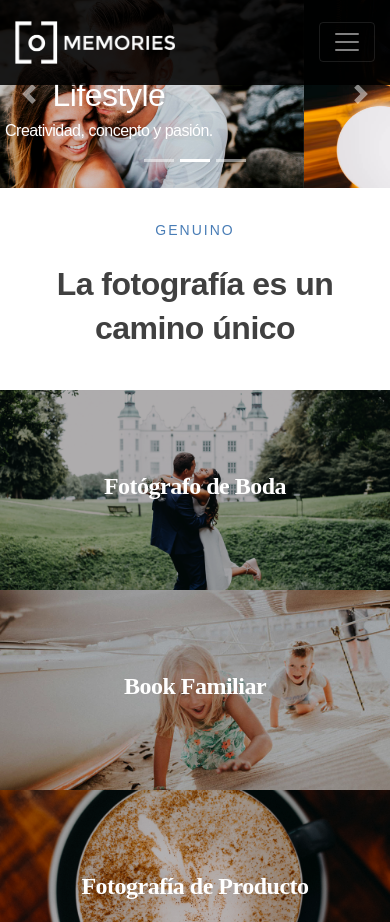
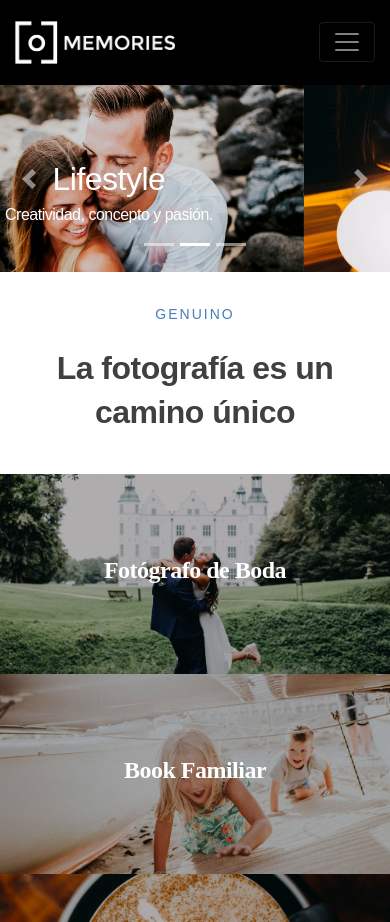
Before and after one commit to javierdavidmillan/4taEntregaFinal, a website: page index.html in a window 390 px wide. Shown: the top 922 px of the page. Drawn offline with nearby package versions, Linux system fonts and the light colour scheme.

Commit message:
headear mobile fixed

```diff
--- a/scss/layout/_header.scss
+++ b/scss/layout/_header.scss
@@ -67,7 +67,17 @@ nav{
 }
 
 // Small devices (landscape phones, 576px and up)
-@media (min-width: 576px) {
+@media (max-width: 767px) {
+    .header {
+        background-color: rgba(0, 0, 0, 1);
+        position: relative;
+        top: 0;
+        // width: 100%;
+        z-index: 2000;
+        padding-top: 0.3rem;
+        padding-bottom: 0.3rem;
+    }
+
     .nav-link {
         font-family: 'Montserrat';
         text-decoration: none;
@@ -77,7 +87,7 @@ nav{
         margin-left: 0;
         margin-right: 0;
         transition: color 300ms;
-        border-top: 1px solid rgba(255, 255, 255, 0.08);
+        border-top: 1px solid rgba(255, 255, 255, 0.08) !important;
 }
 }
 
```
Also changed, not shown: scss/layout/_slider.scss (+9 -3 lines), css/style.css, style/style.css.
